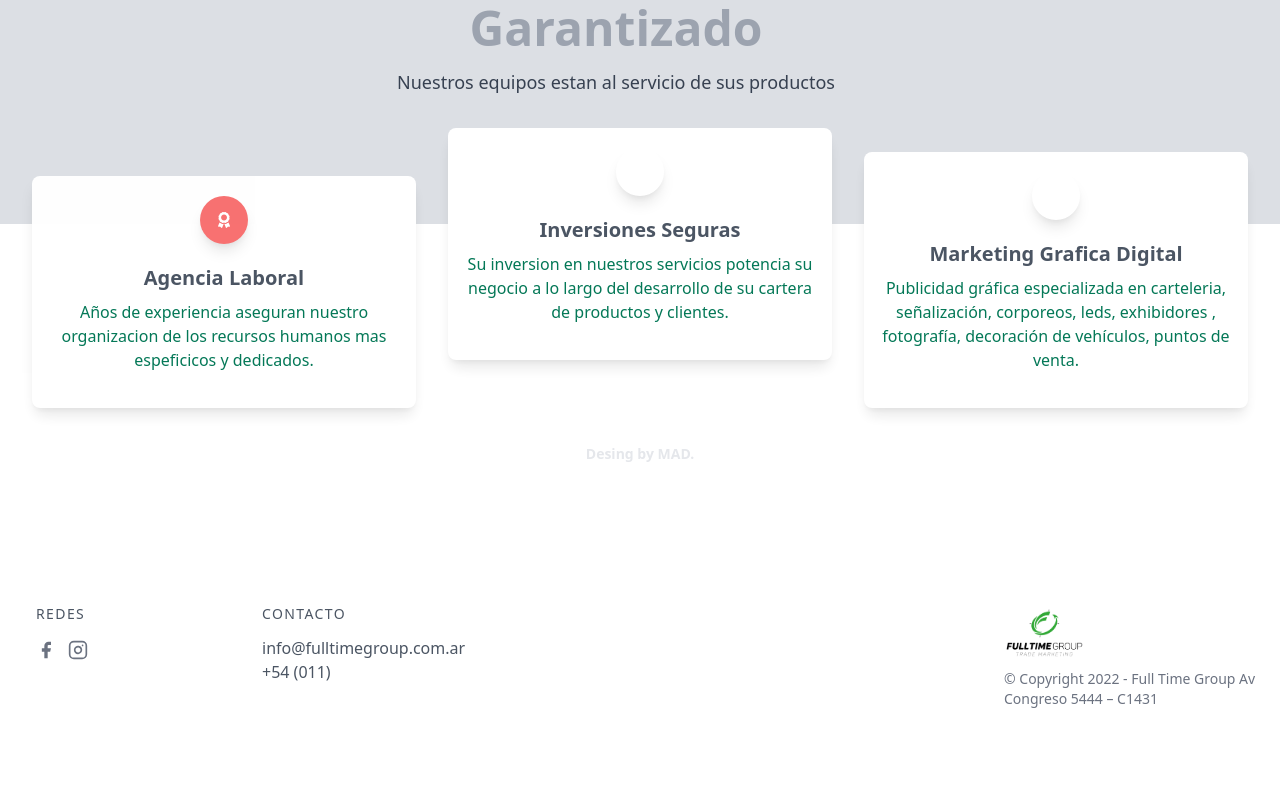
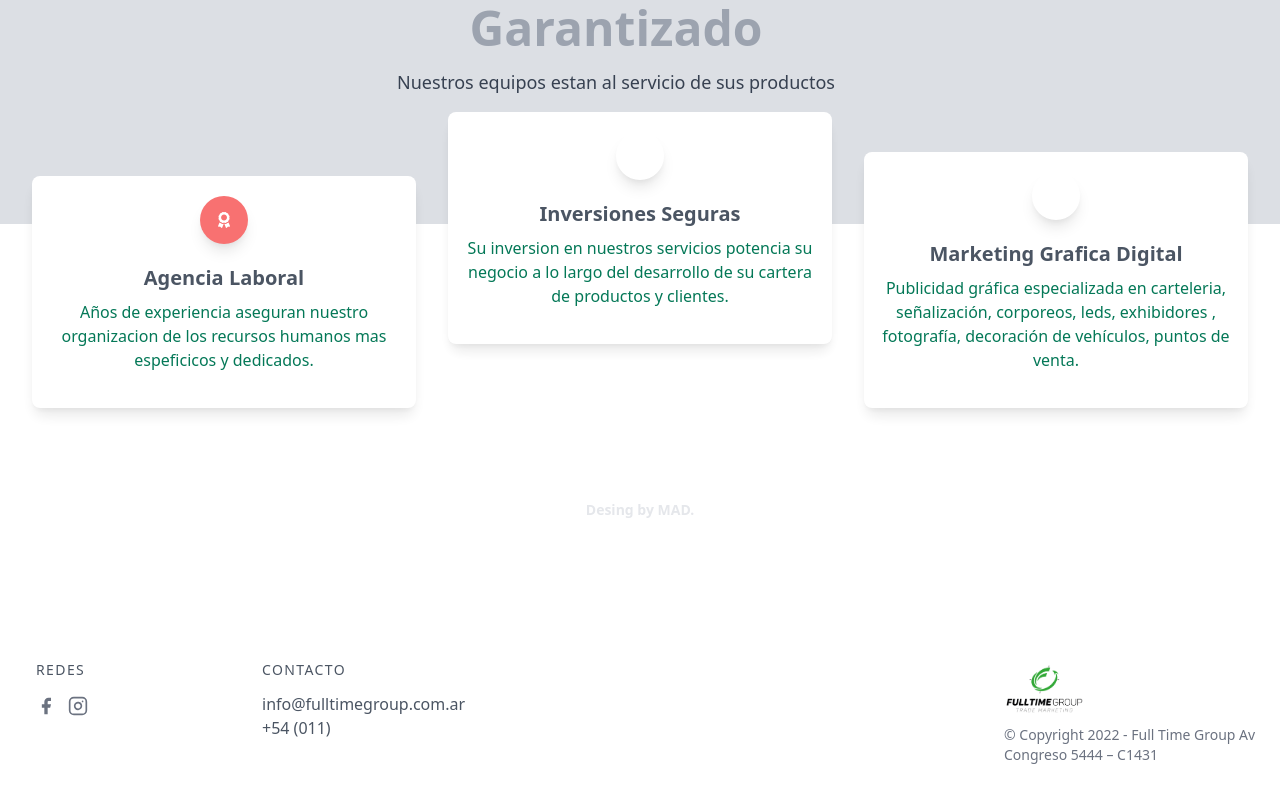
Before and after one commit to mariandev520/ftmercha, a Next.js app: page / in a window 1280 px wide. Shown: the part 1788-2591 px from the top of the page. Built offline with nearby package versions, Linux system fonts and the light colour scheme.

Commit message:
realease5

```diff
--- a/pages/index.js
+++ b/pages/index.js
@@ -102,7 +102,7 @@ const Index = () => {
 
 
 
-<section className="animate__animated animate__backInUp
+<section className="animate__animated animate__rollIn
  animate__delay-2s "
  class="relative  bg-blueGray-50">
 <div class="relative pt-16 pb-32 flex content-center items-center justify-center min-h-screen-75">
@@ -130,7 +130,7 @@ const Index = () => {
           </svg>
         </div>
       </div>
-      <section  class=" pb-10 bg-blueGray-200 -mt-24 animate__animated animate__pulse animate__slow 1s animate__infinite">
+      <section  class=" pb-10 bg-blueGray-200 -mt-24 animate__animated animate__pulse animate__slow 3s animate__infinite">
         <div class="container mx-auto px-4">
           <div class="flex flex-wrap">
             <div class="lg:pt-12 pt-6 w-full md:w-4/12 px-4 text-center">
@@ -139,23 +139,27 @@ const Index = () => {
                   <div class="text-white p-3 text-center inline-flex items-center justify-center w-12 h-12 mb-5 shadow-lg rounded-full bg-red-400">
                     <i class="fas fa-award"></i>
                   </div>
-                  <h6 class="text-xl text-gray-600  font-semibold">Agencia Laboral</h6>
-                  <p class="mt-2 mb-4 text-green-700">
+                  <h6 class="text-xl text-gray-600   font-semibold ">Agencia Laboral</h6>
+                  <p class="mt-2 mb-4 text-green-700 ">
                    Años de experiencia aseguran nuestro organizacion de los recursos humanos mas espeficicos y dedicados.
                   </p>
                 </div>
               </div>
             </div>
-            <div class="w-full md:w-4/12 px-4 text-center ">
+
+            <div class="w-full md:w-4/12 px-4 text-center p-20">
+              <div class="pb-10 bg-blueGray-200 -mt-24 animate__animated animate__pulse animate__slow 1s animate__infinite">
               <div class="relative flex flex-col min-w-0 break-words bg-white w-full mb-8 shadow-lg rounded-lg">
                 <div class="px-4 py-5 flex-auto">
                   <div class="text-white p-3 text-center inline-flex items-center justify-center w-12 h-12 mb-5 shadow-lg rounded-full bg-lightBlue-400">
                     <i class="fas fa-retweet"></i>
                   </div>
-                  <h6 class="text-xl text-gray-600 font-semibold">Inversiones Seguras</h6>
+
+                  <h6 class="text-xl text-gray-600 font-semibold ">Inversiones Seguras</h6>
                   <p class="mt-2 mb-4 text-green-700">
                     Su inversion en nuestros servicios potencia su negocio a lo largo del desarrollo de su cartera de productos y clientes.
                   </p>
+                  </div>
                 </div>
               </div>
             </div>
```
